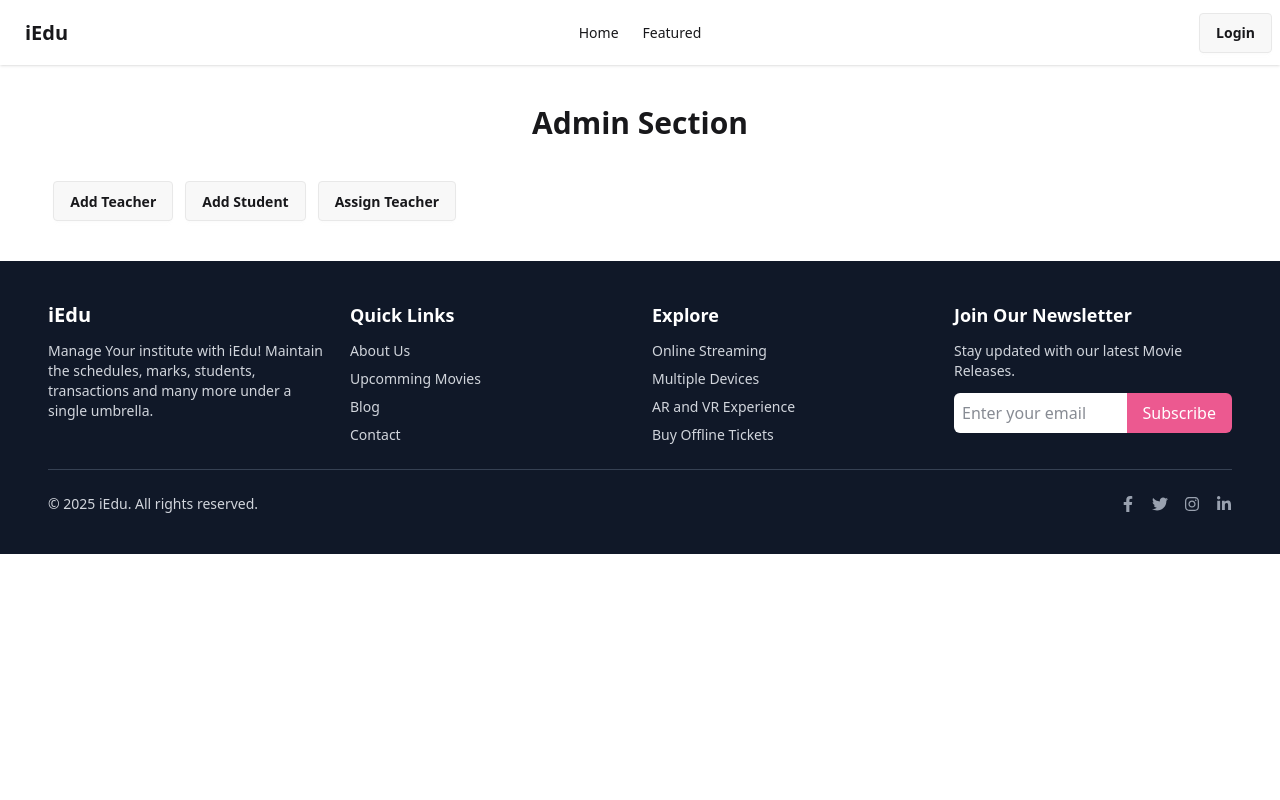
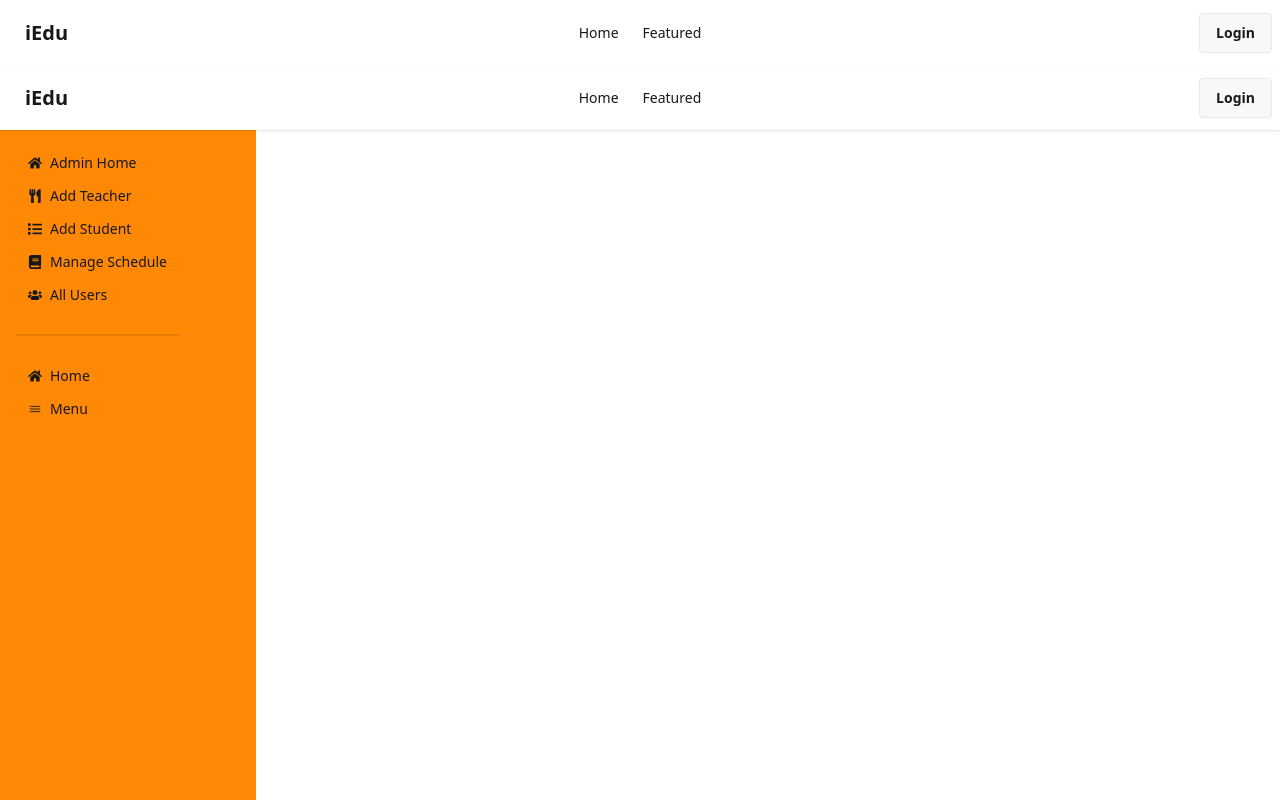
Before and after one commit to NAIM2046/JU_IIT_SAMS, a React (Vite) app in the folder Frontend/: page /admin in a window 1280 px wide. Shown: the top 800 px of the page. Built offline with nearby package versions, Linux system fonts and the light colour scheme.

Commit message:
schedule start work

```diff
--- a/Frontend/src/Components/AdminDashboard/Admin.jsx
+++ b/Frontend/src/Components/AdminDashboard/Admin.jsx
@@ -1,19 +1,79 @@
-import React from 'react';
-import { Link } from 'react-router-dom';
+import React from "react";
+import { NavLink, Outlet } from "react-router-dom";
+import { IoMenuOutline } from "react-icons/io5";
+import {
+  FaAd,
+  FaBook,
+  FaCalendar,
+  FaHome,
+  FaList,
+  FaMinus,
+  FaShoppingCart,
+  FaUser,
+  FaUsers,
+  FaUtensils,
+} from "react-icons/fa";
+import Navbar from "../../Shared/Navbar";
+//import useAdmin from "../useMenu/useAdmin";
+const Admin = () => {
+  return (
+    <div>
+      <Navbar></Navbar>
+      <div className="flex">
+        <div className="w-64 min-h-screen bg-orange-400">
+          <ul className="menu p-4">
+            <>
+              <li>
+                <NavLink to="/adminDashboard">
+                  <FaHome></FaHome> Admin Home
+                </NavLink>
+              </li>
 
-const Admin = () => {
-    return (
-        <div className='w-11/12 mx-auto m-10'>
-            <div>
-                <h1 className='text-center text-3xl mb-10 font-bold'>Admin Section</h1>
-            </div>
-            <div className='flex gap-3'>
-                <Link to={`/addteacher`} className="btn">Add Teacher</Link>
-                <Link to={`/addstudent`} className="btn">Add Student</Link>
-                <Link to={`/assignteacher`} className="btn">Assign Teacher</Link>
-            </div>
+              <li>
+                <NavLink to="/adminDashboard/addteacher">
+                  <FaUtensils></FaUtensils> Add Teacher
+                </NavLink>
+              </li>
+
+              <li>
+                <NavLink to="/adminDashboard/addstudent">
+                  <FaList></FaList> Add Student
+                </NavLink>
+              </li>
+              <li>
+                <NavLink to="/adminDashboard/manageschedule">
+                  <FaBook></FaBook>Manage Schedule
+                </NavLink>
+              </li>
+              <li>
+                <NavLink to="/adminDashboard/users">
+                  <FaUsers></FaUsers> All Users
+                </NavLink>
+              </li>
+            </>
+
+            <div className="divider"></div>
+            <li>
+              <NavLink to="/">
+                {" "}
+                <FaHome></FaHome> Home
+              </NavLink>
+            </li>
+
+            <li>
+              <NavLink to="/menu">
+                {" "}
+                <IoMenuOutline /> Menu
+              </NavLink>
+            </li>
+          </ul>
         </div>
-    );
+        <div className="flex-1">
+          <Outlet></Outlet>
+        </div>
+      </div>
+    </div>
+  );
 };
 
 export default Admin;
--- /dev/null
+++ b/Frontend/src/Components/AdminDashboard/ScheduleManage.jsx
@@ -0,0 +1,7 @@
+import React from "react";
+
+const ScheduleManage = () => {
+  return <div>Schedule Management</div>;
+};
+
+export default ScheduleManage;
--- a/Frontend/src/Components/StudentDashboard/StudentSection.jsx
+++ b/Frontend/src/Components/StudentDashboard/StudentSection.jsx
@@ -1,11 +1,112 @@
-import React from 'react';
+import React from "react";
+import { NavLink, Outlet } from "react-router-dom";
+import { IoMenuOutline } from "react-icons/io5";
+import {
+  FaAd,
+  FaBook,
+  FaCalendar,
+  FaHome,
+  FaList,
+  FaMinus,
+  FaShoppingCart,
+  FaUser,
+  FaUsers,
+  FaUtensils,
+} from "react-icons/fa";
+//import useAdmin from "../useMenu/useAdmin";
+const StudentSection = () => {
+  const isAdmin = true;
+  return (
+    <div className="flex">
+      <div className="w-64 min-h-screen bg-orange-400">
+        <ul className="menu p-4">
+          {isAdmin ? (
+            <>
+              <li>
+                <NavLink to="/dashboard/adminHome">
+                  <FaHome></FaHome> Admin Home
+                </NavLink>
+              </li>
 
-const StudentSection = () => {
-    return (
-        <div>
-            Student DAshboard
-        </div>
-    );
+              <li>
+                <NavLink to="/dashboard/addItems">
+                  <FaUtensils></FaUtensils> Add Items
+                </NavLink>
+              </li>
+
+              <li>
+                <NavLink to="/dashboard/manageItems">
+                  <FaList></FaList> Manage Items
+                </NavLink>
+              </li>
+              <li>
+                <NavLink to="/dashboard/bookings">
+                  <FaBook></FaBook>Manage Bookings
+                </NavLink>
+              </li>
+              <li>
+                <NavLink to="/dashboard/users">
+                  <FaUsers></FaUsers> All Users
+                </NavLink>
+              </li>
+            </>
+          ) : (
+            <>
+              <li>
+                <NavLink to="/dashboard/userHome">
+                  {" "}
+                  <FaHome></FaHome> User Home
+                </NavLink>
+              </li>
+
+              <li>
+                <NavLink to="/dashboard/reservation">
+                  {" "}
+                  <FaCalendar></FaCalendar> Reservation
+                </NavLink>
+              </li>
+
+              <li>
+                <NavLink to="/dashboard/card">
+                  {" "}
+                  <FaShoppingCart></FaShoppingCart> My Card
+                </NavLink>
+              </li>
+              <li>
+                <NavLink to="/dashboard/review">
+                  {" "}
+                  <FaAd></FaAd>Add Review
+                </NavLink>
+              </li>
+              <li>
+                <NavLink to="/dashboard/booking">
+                  {" "}
+                  <FaList></FaList> My Booking
+                </NavLink>
+              </li>
+            </>
+          )}
+          <div className="divider"></div>
+          <li>
+            <NavLink to="/">
+              {" "}
+              <FaHome></FaHome> Home
+            </NavLink>
+          </li>
+
+          <li>
+            <NavLink to="/menu">
+              {" "}
+              <IoMenuOutline /> Menu
+            </NavLink>
+          </li>
+        </ul>
+      </div>
+      <div className="flex-1">
+        <Outlet></Outlet>
+      </div>
+    </div>
+  );
 };
 
 export default StudentSection;
```
Also changed, not shown: Frontend/src/Router/Router.jsx (+27 -8 lines).
